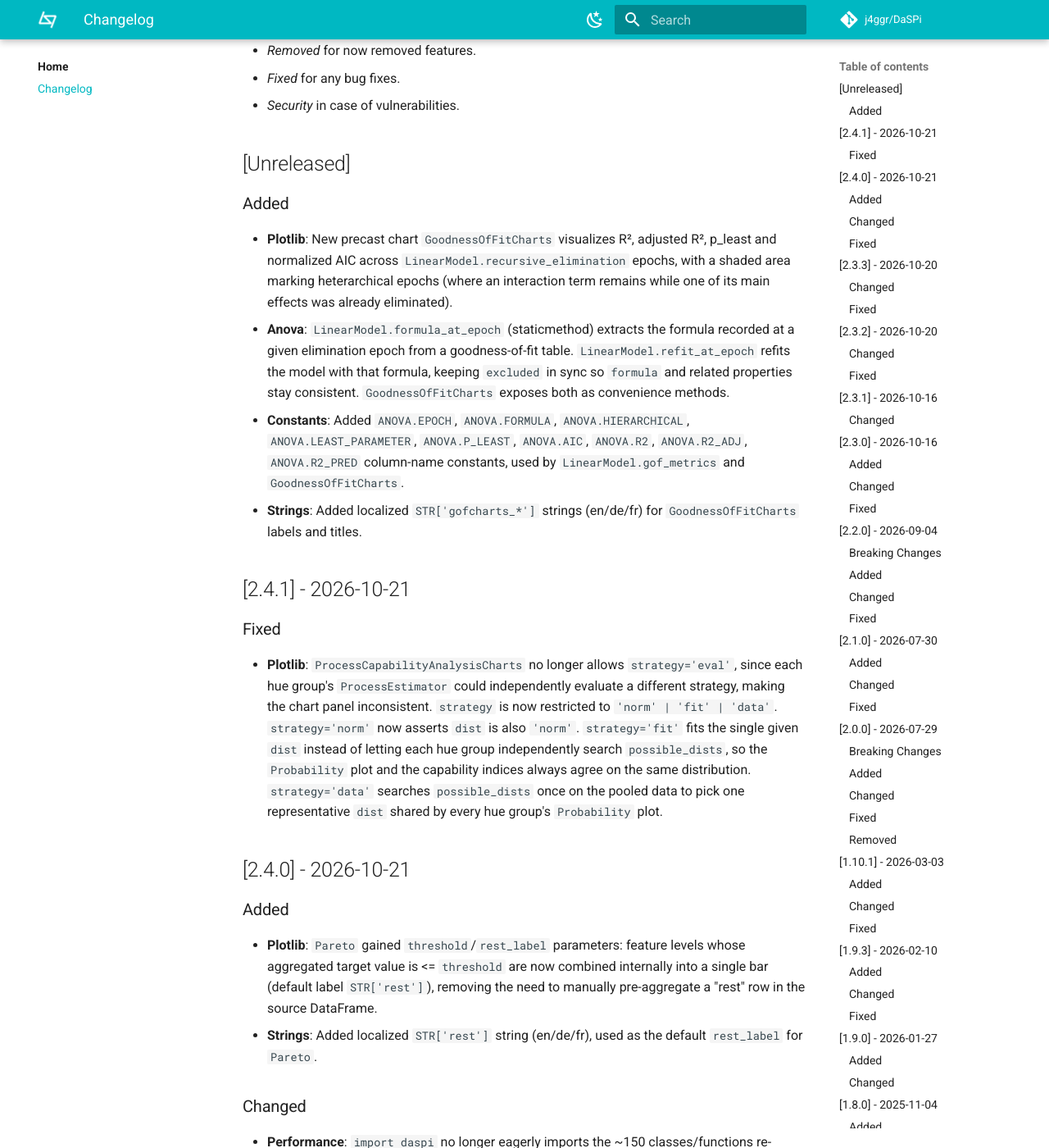
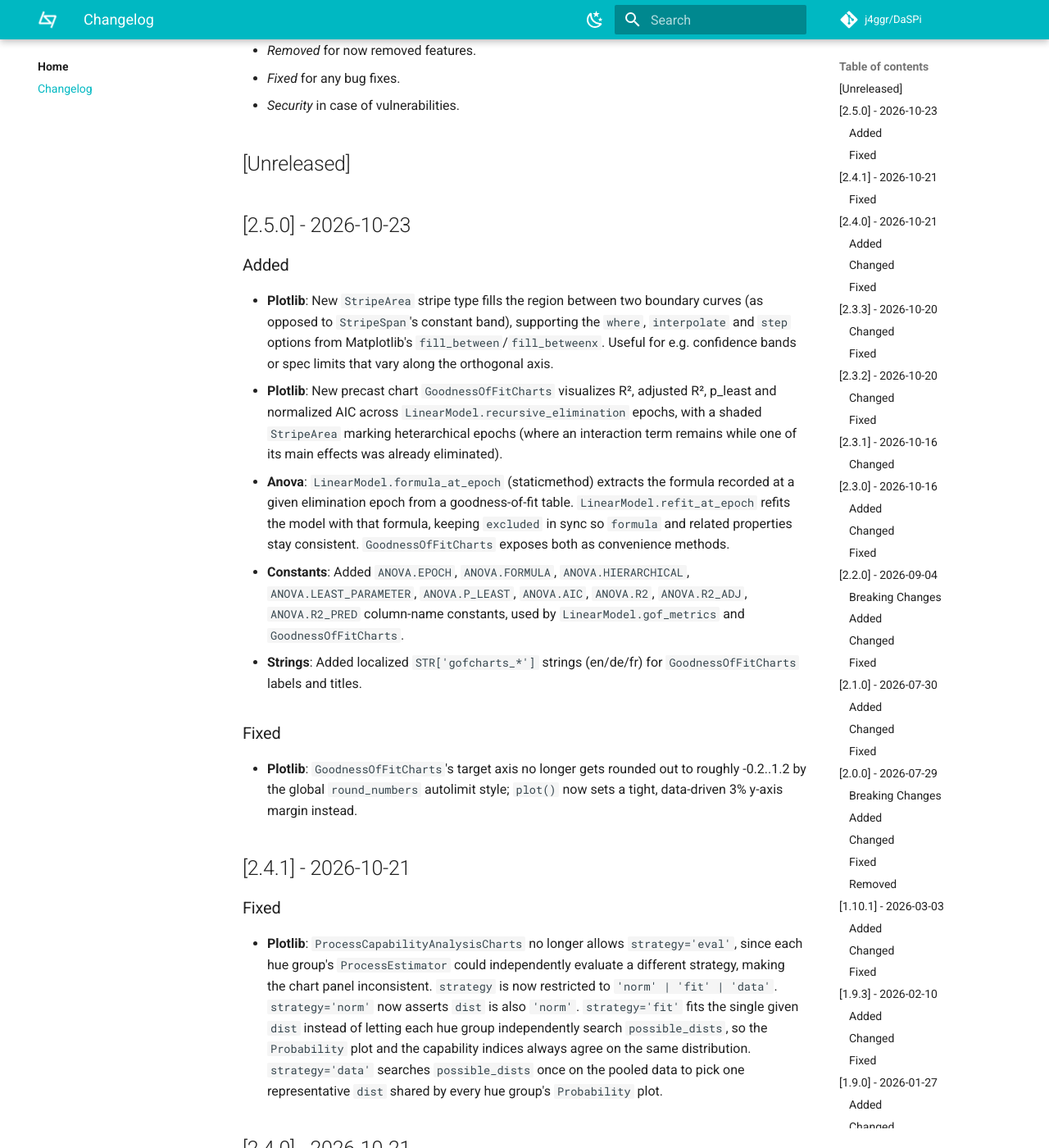
Before and after one commit to j4ggr/DaSPi, an MkDocs documentation site: the page built from docs/CHANGELOG.md, in a window 1280 px wide and 1400 px high, scrolled down 404 px. Shown: the whole window at 82% size. Built offline with MkDocs 1.6.1 and Material for MkDocs 9.7.7, drawn with Linux system fonts in a browser that asks for light colours; comment, search, counter and statistics services are not loaded.

Commit message:
Release v2.5.0

```diff
--- a/docs/CHANGELOG.md
+++ b/docs/CHANGELOG.md
@@ -16,12 +16,19 @@ __Types of changes__:
 
 ## [Unreleased]
 
+## [2.5.0] - 2026-10-23
+
 ### Added
 
-- **Plotlib**: New precast chart `GoodnessOfFitCharts` visualizes R², adjusted R², p_least and normalized AIC across `LinearModel.recursive_elimination` epochs, with a shaded area marking heterarchical epochs (where an interaction term remains while one of its main effects was already eliminated).
+- **Plotlib**: New `StripeArea` stripe type fills the region between two boundary curves (as opposed to `StripeSpan`'s constant band), supporting the `where`, `interpolate` and `step` options from Matplotlib's `fill_between`/`fill_betweenx`. Useful for e.g. confidence bands or spec limits that vary along the orthogonal axis.
+- **Plotlib**: New precast chart `GoodnessOfFitCharts` visualizes R², adjusted R², p_least and normalized AIC across `LinearModel.recursive_elimination` epochs, with a shaded `StripeArea` marking heterarchical epochs (where an interaction term remains while one of its main effects was already eliminated).
 - **Anova**: `LinearModel.formula_at_epoch` (staticmethod) extracts the formula recorded at a given elimination epoch from a goodness-of-fit table. `LinearModel.refit_at_epoch` refits the model with that formula, keeping `excluded` in sync so `formula` and related properties stay consistent. `GoodnessOfFitCharts` exposes both as convenience methods.
 - **Constants**: Added `ANOVA.EPOCH`, `ANOVA.FORMULA`, `ANOVA.HIERARCHICAL`, `ANOVA.LEAST_PARAMETER`, `ANOVA.P_LEAST`, `ANOVA.AIC`, `ANOVA.R2`, `ANOVA.R2_ADJ`, `ANOVA.R2_PRED` column-name constants, used by `LinearModel.gof_metrics` and `GoodnessOfFitCharts`.
 - **Strings**: Added localized `STR['gofcharts_*']` strings (en/de/fr) for `GoodnessOfFitCharts` labels and titles.
+
+### Fixed
+
+- **Plotlib**: `GoodnessOfFitCharts`'s target axis no longer gets rounded out to roughly -0.2..1.2 by the global `round_numbers` autolimit style; `plot()` now sets a tight, data-driven 3% y-axis margin instead.
 
 ## [2.4.1] - 2026-10-21
 
--- a/pyproject.toml
+++ b/pyproject.toml
@@ -1,6 +1,6 @@
 [project]
   name = "DaSPi"
-  version = "2.4.1"
+  version = "2.5.0"
   description = "Visualize and analyze your data with DaSPi. This package is designed for users who want to find relevant influencing factors in processes and validate improvements."
   authors = [
     {name = "Reto Jäggli", email = "reto@jaeggli.email"},]
```
